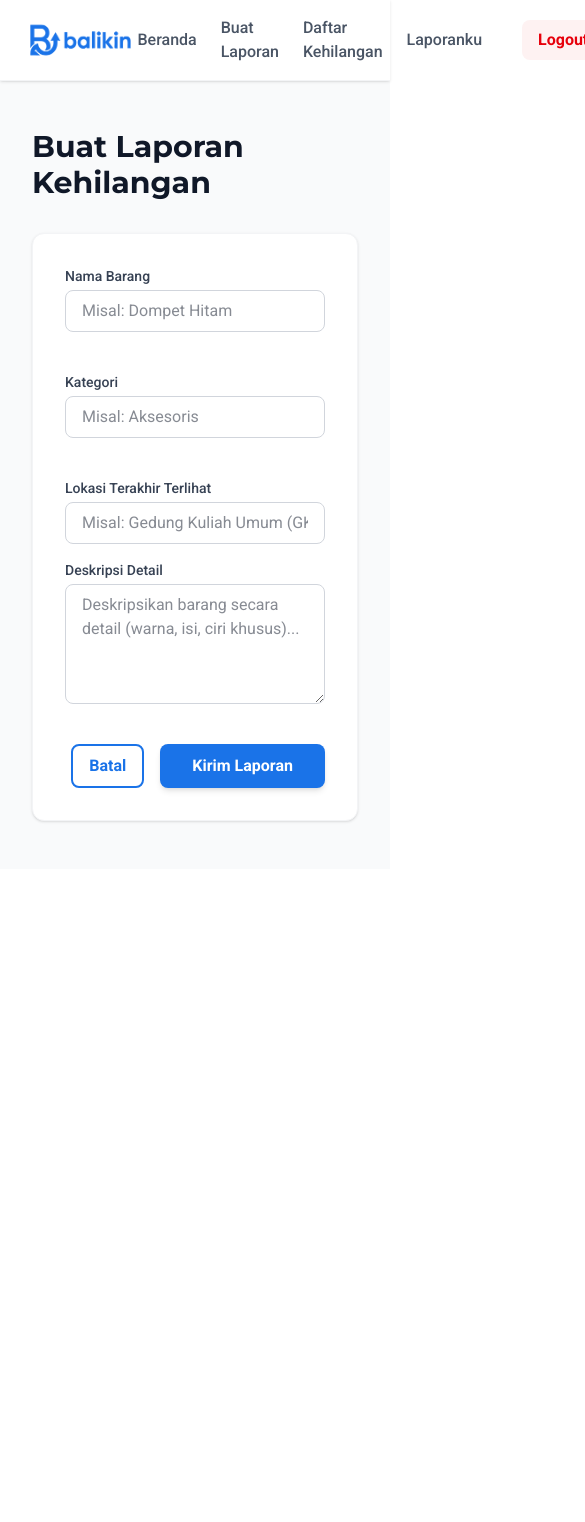
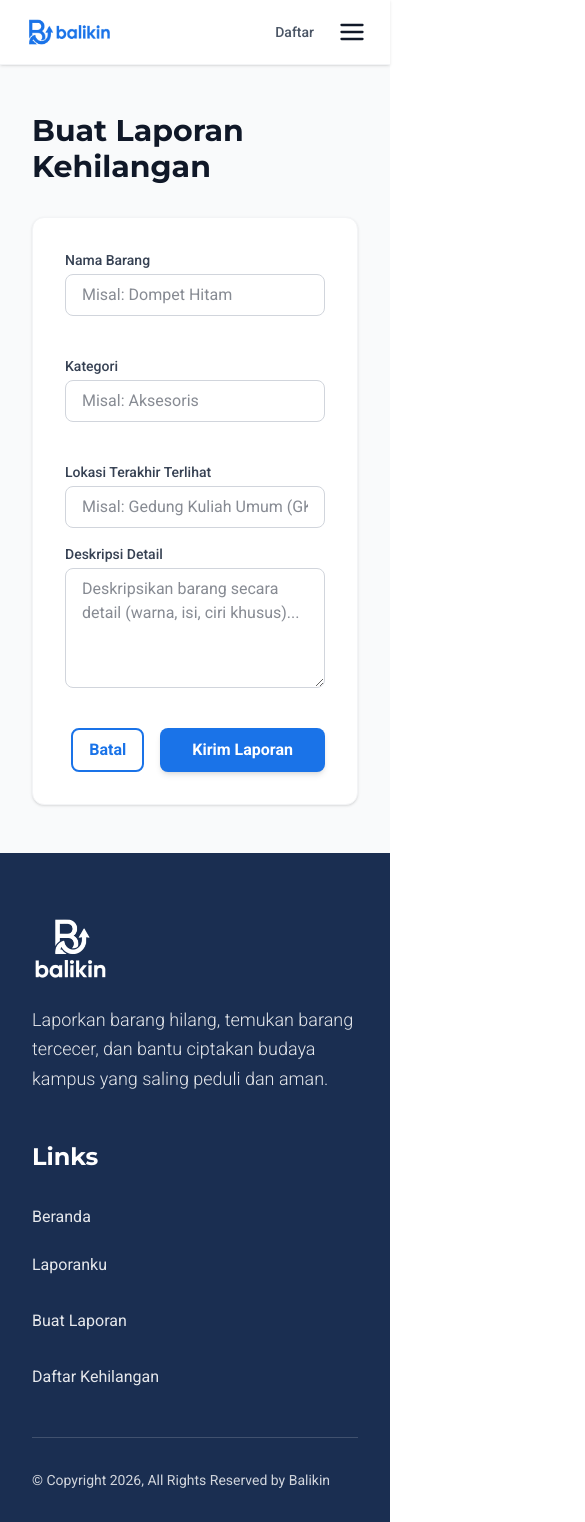
Before and after one commit to BrilyanPK/IPB-Lost-Found, a React (Vite) app in the folder frontend/: page /report-lost in a window 390 px wide. Shown: the whole page, 585 px wide, since content can reach past the window. Before the commit the page ends 869 px from the top, so only its background shows below. Built offline with nearby package versions, Linux system fonts and the light colour scheme.

Commit message:
Modifikasi Navbar dan implementasi footer di semua page role pencari

```diff
--- a/frontend/src/components/Navbar.tsx
+++ b/frontend/src/components/Navbar.tsx
@@ -1,26 +1,214 @@
+import { Component } from 'react';
+import { Link, useNavigate, useLocation } from 'react-router-dom';
+import { FiMenu, FiX, FiUser, FiLogOut, FiChevronRight } from 'react-icons/fi';
+import { jwtDecode } from 'jwt-decode';
 
-import { Link, useNavigate } from 'react-router-dom';
+// Object Oriented Models
+class NavItem {
+  label: string;
+  path: string;
+  constructor(label: string, path: string) {
+    this.label = label;
+    this.path = path;
+  }
+}
 
-export const Navbar = () => {
-  const navigate = useNavigate();
+interface NavbarProps {
+  navigate: ReturnType<typeof useNavigate>;
+  location: ReturnType<typeof useLocation>;
+}
 
-  const handleLogout = () => {
-    localStorage.removeItem('token');
-    navigate('/login');
+interface NavbarState {
+  isMobileMenuOpen: boolean;
+  isLoggedIn: boolean;
+  userName: string;
+}
+
+class NavbarComponent extends Component<NavbarProps, NavbarState> {
+  private navLinks: NavItem[];
+
+  constructor(props: NavbarProps) {
+    super(props);
+    this.navLinks = [
+      new NavItem('Beranda', '/home'),
+      new NavItem('Buat Laporan', '/report-lost'),
+      new NavItem('Daftar Kehilangan', '/lost-items'),
+      new NavItem('Laporanku', '/my-reports'),
+    ];
+
+    this.state = {
+      isMobileMenuOpen: false,
+      isLoggedIn: false,
+      userName: 'Nurcholis Saputra', // Fallback dari referensi
+    };
+  }
+
+  componentDidMount() {
+    this.checkAuthStatus();
+  }
+
+  componentDidUpdate(prevProps: NavbarProps) {
+    if (prevProps.location.pathname !== this.props.location.pathname) {
+      this.setState({ isMobileMenuOpen: false });
+      this.checkAuthStatus();
+    }
+  }
+
+  private checkAuthStatus = () => {
+    const token = localStorage.getItem('token');
+    let loggedIn = false;
+    let name = 'Nurcholis Saputra';
+
+    if (token) {
+      loggedIn = true;
+      try {
+        const decoded: any = jwtDecode(token);
+        if (decoded && decoded.sub) {
+           name = decoded.sub;
+        }
+      } catch (e) {
+        // Abaikan jika token invalid
+      }
+    }
+
+    this.setState({ isLoggedIn: loggedIn, userName: name });
   };
 
+  private handleLogout = () => {
+    localStorage.removeItem('token');
+    this.setState({ isLoggedIn: false, isMobileMenuOpen: false });
+    this.props.navigate('/login');
+  };
+
+  private toggleMenu = () => {
+    this.setState((prevState) => ({ isMobileMenuOpen: !prevState.isMobileMenuOpen }));
+  };
+
+  renderDesktopMenu() {
     return (
-    <nav className="bg-white shadow-sm px-6 py-4 flex justify-between items-center sticky top-0 z-50 border-b border-gray-100">
-      <img src="/assets/logo-balikin.png" alt="Balikin" className="h-10" />
-      <div className="flex items-center gap-6">
-        <Link to="/home" className="text-gray-600 hover:text-primary transition-colors font-medium">Beranda</Link>
-        <Link to="/report-lost" className="text-gray-600 hover:text-primary transition-colors font-medium">Buat Laporan</Link>
-        <Link to="/lost-items" className="text-gray-600 hover:text-primary transition-colors font-medium">Daftar Kehilangan</Link>
-        <Link to="/my-reports" className="text-gray-600 hover:text-primary transition-colors font-medium">Laporanku</Link>
-        <button onClick={handleLogout} className="ml-4 px-4 py-2 bg-red-50 text-red-600 hover:bg-red-100 rounded-lg font-semibold transition-colors">
-          Logout
+      <div className="hidden md:flex items-center justify-between flex-1 ml-16">
+        {/* Navigation Links (Centered area) */}
+        <div className="flex items-center gap-8 mx-auto">
+          {this.navLinks.map((link, idx) => {
+            const isActive = this.props.location.pathname.includes(link.path);
+            return (
+              <Link
+                key={idx}
+                to={link.path}
+                className={`font-medium transition-colors hover:text-primary ${
+                  isActive ? 'text-primary' : 'text-gray-600'
+                }`}
+              >
+                {link.label}
+              </Link>
+            );
+          })}
+        </div>
+
+        {/* Right Action Area */}
+        <div className="flex items-center">
+          {this.state.isLoggedIn ? (
+            <div className="flex items-center justify-center w-10 h-10 rounded-full border border-gray-200 text-gray-400 bg-gray-50 cursor-pointer hover:bg-gray-100 transition shadow-sm">
+               <FiUser className="w-5 h-5" />
+            </div>
+          ) : (
+            <Link to="/login" className="text-gray-600 font-medium hover:text-primary transition-colors">Daftar</Link>
+          )}
+        </div>
+      </div>
+    );
+  }
+
+  renderMobileMenu() {
+    if (!this.state.isMobileMenuOpen) return null;
+
+    return (
+      <div className="md:hidden fixed inset-0 z-40 bg-white flex flex-col pt-[72px] px-6 animate-in slide-in-from-top-2">
+         {/* Links Stack */}
+         <div className="flex flex-col mt-4">
+           {this.navLinks.map((link, idx) => {
+              const isActive = this.props.location.pathname.includes(link.path);
+              return (
+                <Link
+                  key={idx}
+                  to={link.path}
+                  className={`text-base py-5 border-b border-gray-100 ${
+                    isActive ? 'font-medium text-primary' : 'text-gray-600'
+                  }`}
+                  onClick={() => this.setState({ isMobileMenuOpen: false })}
+                >
+                  {link.label}
+                </Link>
+              );
+            })}
+         </div>
+
+         {/* Bottom Section */}
+         <div className="mt-auto pb-8 pt-6">
+            {this.state.isLoggedIn && (
+               <div className="flex flex-col gap-6 mb-8">
+                  <div className="flex items-center justify-between border-t border-b border-gray-100 py-4 cursor-pointer hover:bg-gray-50 transition">
+                    <div className="flex items-center gap-4">
+                       <div className="w-10 h-10 rounded-full border border-gray-200 text-gray-400 bg-gray-50 flex items-center justify-center shadow-sm">
+                          <FiUser className="w-5 h-5" />
+                       </div>
+                       <span className="font-bold text-gray-900 text-lg">{this.state.userName}</span>
+                    </div>
+                    <FiChevronRight className="text-gray-400" />
+                  </div>
+                  <button
+                    onClick={this.handleLogout}
+                    className="flex items-center gap-2 text-red-500 border border-red-500 rounded-lg px-4 py-2 w-fit font-medium hover:bg-red-50 transition"
+                  >
+                     <FiLogOut /> Sign out
+                  </button>
+               </div>
+            )}
+
+            <div className="text-sm text-gray-500">
+               © Copyright 2025, All Rights Reserved by Balikin
+            </div>
+         </div>
+      </div>
+    );
+  }
+
+  render() {
+    return (
+      <>
+        <nav className="bg-white px-6 py-4 flex items-center sticky top-0 z-50 shadow-sm border-b border-gray-100 relative">
+          {/* Logo */}
+          <Link to="/home" className="z-50 shrink-0">
+             <img src="/assets/logo-balikin.png" alt="Balikin" className="h-8 md:h-10" />
+          </Link>
+
+          {/* Desktop Nav */}
+          {this.renderDesktopMenu()}
+
+          {/* Mobile Toggle / Actions */}
+          <div className="flex md:hidden items-center gap-6 z-50 ml-auto">
+             {!this.state.isLoggedIn && !this.state.isMobileMenuOpen && (
+                <Link to="/login" className="text-gray-600 font-medium text-sm">Daftar</Link>
+             )}
+             <button
+               onClick={this.toggleMenu}
+               className="text-gray-900 focus:outline-none"
+             >
+                {this.state.isMobileMenuOpen ? <FiX className="w-7 h-7" /> : <FiMenu className="w-7 h-7" />}
              </button>
           </div>
         </nav>
+
+        {/* Mobile Menu Overlay */}
+        {this.renderMobileMenu()}
+      </>
     );
+  }
+}
+
+// HOC Wrapper untuk menyuntikkan Hooks ke Class Component (Mempertahankan OOP)
+export const Navbar = () => {
+  const navigate = useNavigate();
+  const location = useLocation();
+  return <NavbarComponent navigate={navigate} location={location} />;
 };
--- a/frontend/src/pages/Pencari/LostItems.tsx
+++ b/frontend/src/pages/Pencari/LostItems.tsx
@@ -1,5 +1,6 @@
 import React, { useState, useEffect } from 'react';
 import { Navbar } from '../../components/Navbar';
+import { Footer } from '../../components/Footer';
 import { Card } from '../../components/ui/Card';
 import { Input } from '../../components/ui/Input';
 import { Button } from '../../components/ui/Button';
@@ -94,6 +95,7 @@ const LostItems = () => {
           ))}
         </div>
       </main>
+      <Footer />
 
       {selectedReport && (
         <div className="fixed inset-0 bg-black/50 z-50 flex items-center justify-center p-4">
--- a/frontend/src/pages/Pencari/LostReport.tsx
+++ b/frontend/src/pages/Pencari/LostReport.tsx
@@ -1,5 +1,6 @@
 import React, { useState } from 'react';
 import { Navbar } from '../../components/Navbar';
+import { Footer } from '../../components/Footer';
 import { Card } from '../../components/ui/Card';
 import { Input } from '../../components/ui/Input';
 import { Button } from '../../components/ui/Button';
@@ -85,6 +86,7 @@ const LostReport = () => {
           </form>
         </Card>
       </main>
+      <Footer />
     </div>
   );
 };
--- a/frontend/src/pages/Pencari/MyReports.tsx
+++ b/frontend/src/pages/Pencari/MyReports.tsx
@@ -1,5 +1,6 @@
 import React, { useState, useEffect } from 'react';
 import { Navbar } from '../../components/Navbar';
+import { Footer } from '../../components/Footer';
 import { Card } from '../../components/ui/Card';
 import { Button } from '../../components/ui/Button';
 import api from '../../api/axios';
@@ -78,6 +79,7 @@ const MyReports = () => {
           </div>
         </Card>
       </main>
+      <Footer />
 
       {selectedReport && (
         <div className="fixed inset-0 bg-black/50 z-50 flex items-center justify-center p-4">
```
Lines whose indentation alone changed are shown as unchanged.
